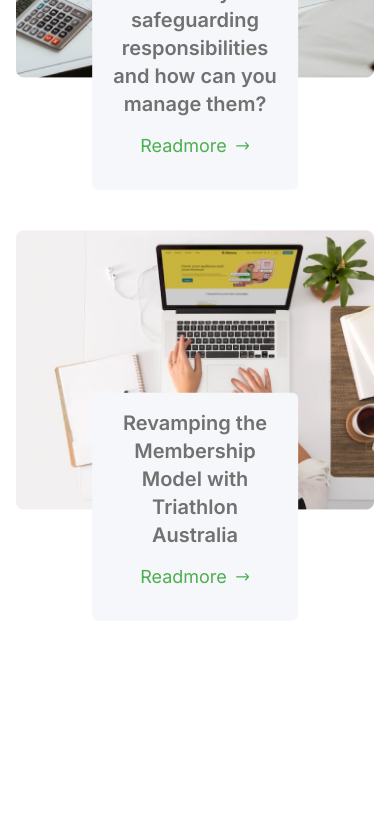
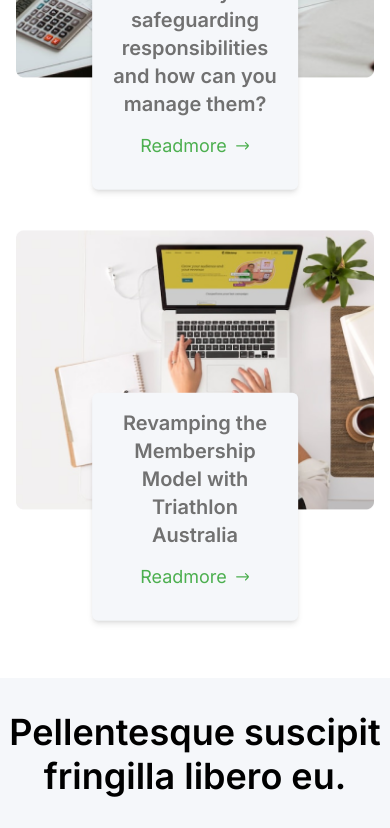
Before and after one commit to Ostashevskyi/Nexcent, a Next.js app: page / in a window 390 px wide. Shown: the part 7752-8580 px from the top of the page. Before the commit the page ends 8390 px from the top, so only its background shows below. Built offline with nearby package versions, Linux system fonts and the light colour scheme.

Commit message:
create responsive demo section

```diff
--- a/app/globals.css
+++ b/app/globals.css
@@ -125,7 +125,7 @@
     @apply max-w-[300px] rounded-md shadow-md py-6 px-4 flex flex-col justify-center items-center;
   }
   .updates_card {
-    @apply max-w-[317px] rounded-md absolute top-1/2 xs:left-1/2 md:left-0 xs:-translate-x-1/2 md:translate-x-[8%] translate-y-[10%] bg-silver p-4 flex flex-col justify-center items-center;
+    @apply max-w-[317px] rounded-md shadow-md absolute top-1/2 xs:left-1/2 md:left-0 xs:-translate-x-1/2 md:translate-x-[8%] translate-y-[10%] bg-silver p-4 flex flex-col justify-center items-center;
   }
 }
 
--- a/app/page.js
+++ b/app/page.js
@@ -2,6 +2,7 @@
 import Calendar from "@/components/Calendar";
 import Community from "@/components/Community";
 import Customers from "@/components/Customers";
+import Demo from "@/components/Demo";
 import Hero from "@/components/Hero";
 import OurClients from "@/components/OurClients";
 import Unlock from "@/components/Unlock";
@@ -18,6 +19,7 @@
       <Calendar />
       <Customers />
       <Updates />
+      <Demo />
     </div>
   );
 }
--- /dev/null
+++ b/components/Demo.jsx
@@ -0,0 +1,18 @@
+import React from "react";
+import CustomButton from "./Button";
+import ArrowRight from "./icons/ArrowRight";
+
+const Demo = () => {
+  return (
+    <section className="bg-silver py-8 text-center flex flex-col justify-center items-center">
+      <h2 className="mb-8 text-36 lg:text-64 leading-44 lg:leading-76 max-w-[887px]">
+        Pellentesque suscipit fringilla libero eu.
+      </h2>
+      <CustomButton variant={"primary_button_normal"}>
+        Get a Demo <ArrowRight w={16} h={16} color={"#fff"} />
+      </CustomButton>
+    </section>
+  );
+};
+
+export default Demo;
--- a/components/Updates.jsx
+++ b/components/Updates.jsx
@@ -7,7 +7,7 @@
 
 const Updates = () => {
   return (
-    <section className="text-center">
+    <section className="text-center mb-10">
       <div className="max-w-[628px] m-auto mb-4">
         <h2 className="text-dark_grey">Caring is the new marketing</h2>
         <p className="regular_2 text-grey ">
```
